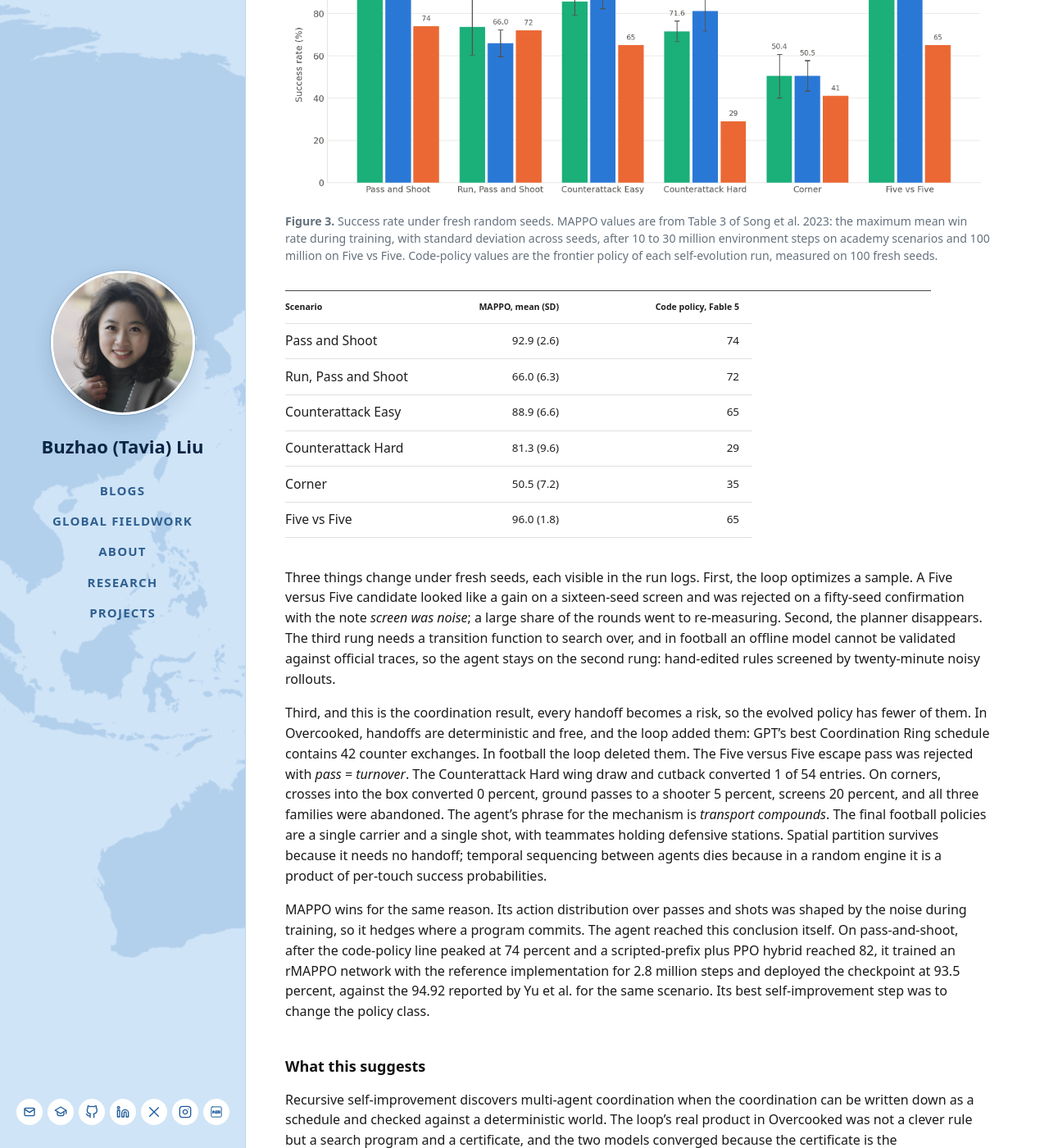
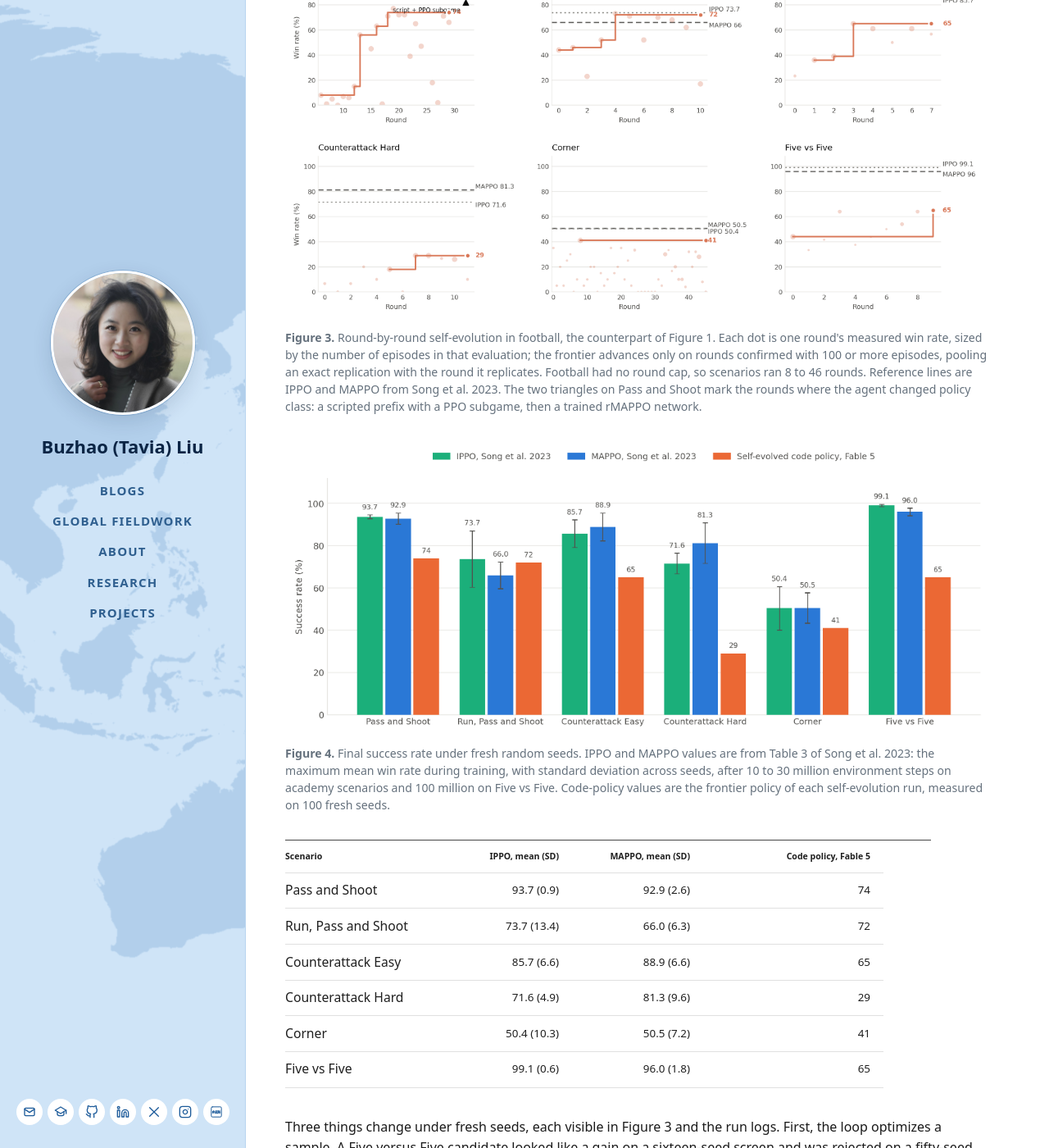
Before and after one commit to tavia-liu/tavia-liu.github.io, a Jekyll site: the page built from _posts/2026-10-31-self-improvement-ends-with-a-proof.md, in a window 1280 px wide and 1400 px high, scrolled down 4134 px. Shown: the whole window at 82% size. Built offline with Jekyll 4.4.1, drawn with Linux system fonts in a browser that asks for light colours; some of the changed text lies outside the part shown.

Commit message:
Post: football rounds figure, IPPO column, corner 41

```diff
--- a/_posts/2026-10-31-self-improvement-ends-with-a-proof.md
+++ b/_posts/2026-10-31-self-improvement-ends-with-a-proof.md
@@ -10,7 +10,7 @@ image: /assets/img/research/overcooked-rsi-ten-rounds.png
 
 Multi-agent coordination is usually learned: a MARL algorithm samples millions of joint rollouts and shapes a policy whose agents divide labor, stagger their cycles, and hand objects to each other. This post asks whether a language model can discover the same coordination by recursive self-improvement instead, writing the joint controller as a program, watching it run, and rewriting it, with no gradient and no change to its weights. We ran that loop for ten rounds on five Overcooked layouts with two frontier models and on six Google Research Football scenarios with one, and kept every proposal, trace, and search script.
 
-The answer depends on the environment, and the rounds show why. In Overcooked, both models pass the PPO self-play reference on every layout and the MATCHA reference on every layout but one, and on three of five layouts they finish at exactly the same score. They get there by the same route: the coordination they discover is a joint schedule, and the last rounds go to writing a planner that finds it. In football, where every kick is a random draw, the loop stays below MAPPO on every scenario, and each round removes coordination from the policy rather than adding it.
+The answer depends on the environment, and the rounds show why. In Overcooked, both models pass the PPO self-play reference on every layout and the MATCHA reference on every layout but one, and on three of five layouts they finish at exactly the same score. They get there by the same route: the coordination they discover is a joint schedule, and the last rounds go to writing a planner that finds it. In football, where every kick is a random draw, the loop stays below both IPPO and MAPPO on every scenario, and each round removes coordination from the policy rather than adding it.
 
 <figure style="margin: 2rem 0; max-width: 100%;">
   <img src="{{ '/assets/img/research/overcooked-rsi-ten-rounds.png' | relative_url }}" alt="Five panels, one per Overcooked layout, showing the running best sparse return over ten rounds for Fable 5 and GPT 6.1 Sol, with PPO and MATCHA reference lines and light dots for each single round's raw score" style="display: block; width: 100%; height: auto;">
@@ -28,7 +28,7 @@ The loop is the simplest form of recursive self-improvement. The agent writes `p
 
 **Overcooked** (Carroll et al., 2019) is a two-chef kitchen: collect onions, fill a pot, start it cooking, plate the soup, deliver. The five classic layouts each force a different coordination problem, from a shared corridor to a wall that splits the kitchen so onions cannot cross. Dynamics are deterministic; we score sparse return at twenty points per soup over a 400-step episode with seed 0. **Google Research Football** (Kurach et al., 2020) is a physics engine with scripted opponents; we use six academy and small-sided scenarios with two to ten controlled players, evaluated on fresh random seeds every round.
 
-We ran Codex with GPT 6.1 Sol and Claude Code with Fable 5 on all five Overcooked layouts, each from an empty folder, and Fable 5 on the football scenarios. The PPO reference for Overcooked is self-play PPO from OvercookedV2 (Gessler et al., 2025); the MATCHA reference is the MATCHA training curve after one million transitions; the football reference is MAPPO (Yu et al., 2022) as measured by the Song et al. (2023) GRF benchmark.
+We ran Codex with GPT 6.1 Sol and Claude Code with Fable 5 on all five Overcooked layouts, each from an empty folder, and Fable 5 on the football scenarios. The PPO reference for Overcooked is self-play PPO from OvercookedV2 (Gessler et al., 2025); the MATCHA reference is the MATCHA training curve after one million transitions; the football references are IPPO and MAPPO (Yu et al., 2022) as measured by the Song et al. (2023) GRF benchmark.
 
 | Layout | PPO self-play | MATCHA, 1M transitions | Fable 5 (round reached) | GPT 6.1 Sol (round reached) |
 | --- | ---: | ---: | ---: | ---: |
@@ -71,20 +71,25 @@ Nothing inside either loop could have caught this. We found it by laying the two
 We ran the same loop on Google Research Football with fresh random seeds on every evaluation. The agent traced the randomness to the engine: every kick draws a worst-case factor from the engine's random generator, so a correctly aimed shot still loses a quarter of its power or crosses outside the post on a bad draw. The agent counted 109 wins out of 109 when the first shot went in and 35 losses out of 36 when it was parried. Opponents and keeper decide differently on every seed; saves deflect rather than catch; keeper dive timing and the controller-to-player mapping live outside the observation. Pin the seed and the engine stops being the problem: in an earlier fixed-seed run, Codex GPT 5.5 solved Empty Goal, Empty Goal Close, and Run to Score at 100 percent on round zero.
 
 <figure style="margin: 2rem 0; max-width: 100%;">
-  <img src="{{ '/assets/img/research/football-mappo-vs-code-policy.png' | relative_url }}" alt="Grouped bar chart of success rate on six Google Research Football scenarios: trained MAPPO from Yu et al. 2022 versus the self-evolved Fable 5 code policy" style="display: block; width: 100%; height: auto;">
-  <figcaption style="margin-top: .65rem; color: #65717d; font-size: .88rem; line-height: 1.5;"><strong>Figure 3.</strong> Success rate under fresh random seeds. MAPPO values are from Table 3 of Song et al. 2023: the maximum mean win rate during training, with standard deviation across seeds, after 10 to 30 million environment steps on academy scenarios and 100 million on Five vs Five. Code-policy values are the frontier policy of each self-evolution run, measured on 100 fresh seeds.</figcaption>
+  <img src="{{ '/assets/img/research/football-rsi-rounds.png' | relative_url }}" alt="Six panels, one per football scenario, showing each round's measured win rate as a dot sized by episodes, the frontier of rounds confirmed on 100 or more episodes, IPPO and MAPPO reference lines, and two policy-class-change markers on Pass and Shoot" style="display: block; width: 100%; height: auto;">
+  <figcaption style="margin-top: .65rem; color: #65717d; font-size: .88rem; line-height: 1.5;"><strong>Figure 3.</strong> Round-by-round self-evolution in football, the counterpart of Figure 1. Each dot is one round's measured win rate, sized by the number of episodes in that evaluation; the frontier advances only on rounds confirmed with 100 or more episodes, pooling an exact replication with the round it replicates. Football had no round cap, so scenarios ran 8 to 46 rounds. Reference lines are IPPO and MAPPO from Song et al. 2023. The two triangles on Pass and Shoot mark the rounds where the agent changed policy class: a scripted prefix with a PPO subgame, then a trained rMAPPO network.</figcaption>
 </figure>
 
-| Scenario | MAPPO, mean (SD) | Code policy, Fable 5 |
-| --- | ---: | ---: |
-| Pass and Shoot | 92.9 (2.6) | 74 |
-| Run, Pass and Shoot | 66.0 (6.3) | 72 |
-| Counterattack Easy | 88.9 (6.6) | 65 |
-| Counterattack Hard | 81.3 (9.6) | 29 |
-| Corner | 50.5 (7.2) | 35 |
-| Five vs Five | 96.0 (1.8) | 65 |
+<figure style="margin: 2rem 0; max-width: 100%;">
+  <img src="{{ '/assets/img/research/football-mappo-vs-code-policy.png' | relative_url }}" alt="Grouped bar chart of success rate on six Google Research Football scenarios: IPPO and MAPPO from Song et al. 2023 versus the self-evolved Fable 5 code policy" style="display: block; width: 100%; height: auto;">
+  <figcaption style="margin-top: .65rem; color: #65717d; font-size: .88rem; line-height: 1.5;"><strong>Figure 4.</strong> Final success rate under fresh random seeds. IPPO and MAPPO values are from Table 3 of Song et al. 2023: the maximum mean win rate during training, with standard deviation across seeds, after 10 to 30 million environment steps on academy scenarios and 100 million on Five vs Five. Code-policy values are the frontier policy of each self-evolution run, measured on 100 fresh seeds.</figcaption>
+</figure>
 
-Three things change under fresh seeds, each visible in the run logs. First, the loop optimizes a sample. A Five versus Five candidate looked like a gain on a sixteen-seed screen and was rejected on a fifty-seed confirmation with the note *screen was noise*; a large share of the rounds went to re-measuring. Second, the planner disappears. The third rung needs a transition function to search over, and in football an offline model cannot be validated against official traces, so the agent stays on the second rung: hand-edited rules screened by twenty-minute noisy rollouts.
+| Scenario | IPPO, mean (SD) | MAPPO, mean (SD) | Code policy, Fable 5 |
+| --- | ---: | ---: | ---: |
+| Pass and Shoot | 93.7 (0.9) | 92.9 (2.6) | 74 |
+| Run, Pass and Shoot | 73.7 (13.4) | 66.0 (6.3) | 72 |
+| Counterattack Easy | 85.7 (6.6) | 88.9 (6.6) | 65 |
+| Counterattack Hard | 71.6 (4.9) | 81.3 (9.6) | 29 |
+| Corner | 50.4 (10.3) | 50.5 (7.2) | 41 |
+| Five vs Five | 99.1 (0.6) | 96.0 (1.8) | 65 |
+
+Three things change under fresh seeds, each visible in Figure 3 and the run logs. First, the loop optimizes a sample. A Five versus Five candidate looked like a gain on a sixteen-seed screen and was rejected on a fifty-seed confirmation with the note *screen was noise*; a large share of the rounds went to re-measuring. Second, the planner disappears. The third rung needs a transition function to search over, and in football an offline model cannot be validated against official traces, so the agent stays on the second rung: hand-edited rules screened by twenty-minute noisy rollouts.
 
 Third, and this is the coordination result, every handoff becomes a risk, so the evolved policy has fewer of them. In Overcooked, handoffs are deterministic and free, and the loop added them: GPT's best Coordination Ring schedule contains 42 counter exchanges. In football the loop deleted them. The Five versus Five escape pass was rejected with *pass = turnover*. The Counterattack Hard wing draw and cutback converted 1 of 54 entries. On corners, crosses into the box converted 0 percent, ground passes to a shooter 5 percent, screens 20 percent, and all three families were abandoned. The agent's phrase for the mechanism is *transport compounds*. The final football policies are a single carrier and a single shot, with teammates holding defensive stations. Spatial partition survives because it needs no handoff; temporal sequencing between agents dies because in a random engine it is a product of per-touch success probabilities.
 
```
Also changed, not shown: assets/img/research/football-rsi-rounds.png (added).
